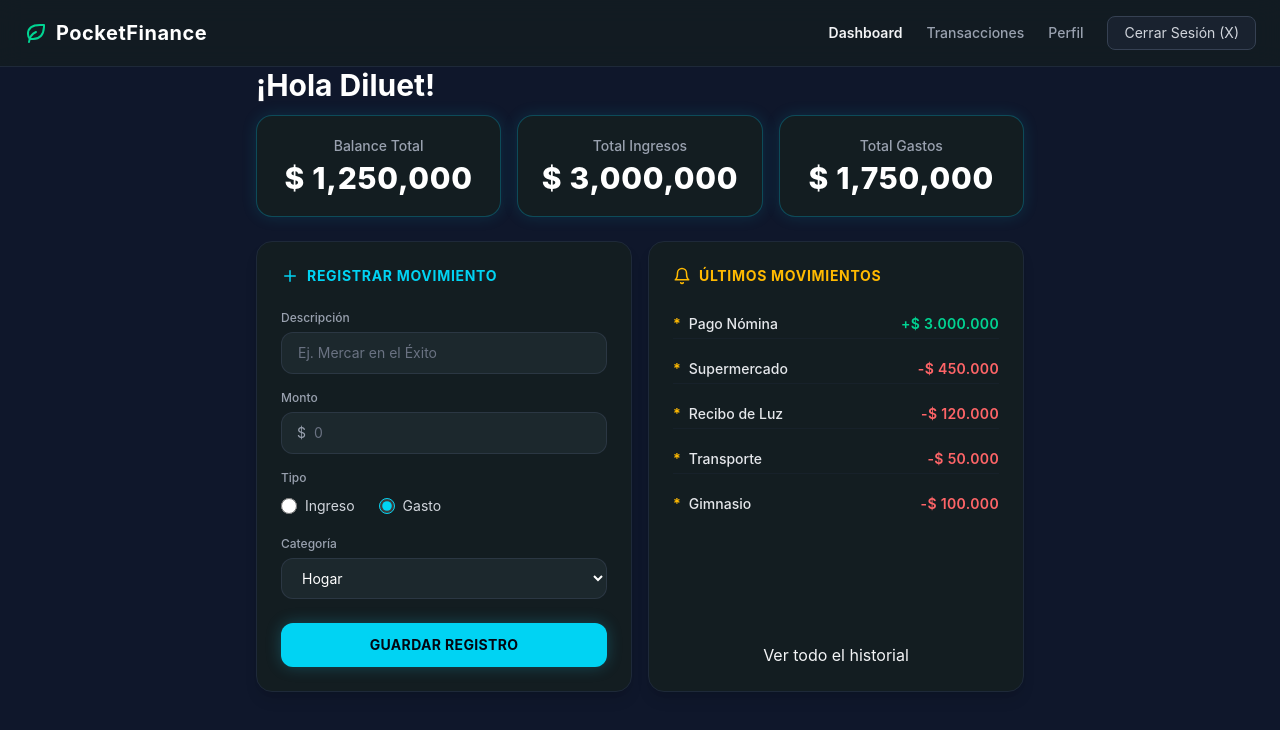
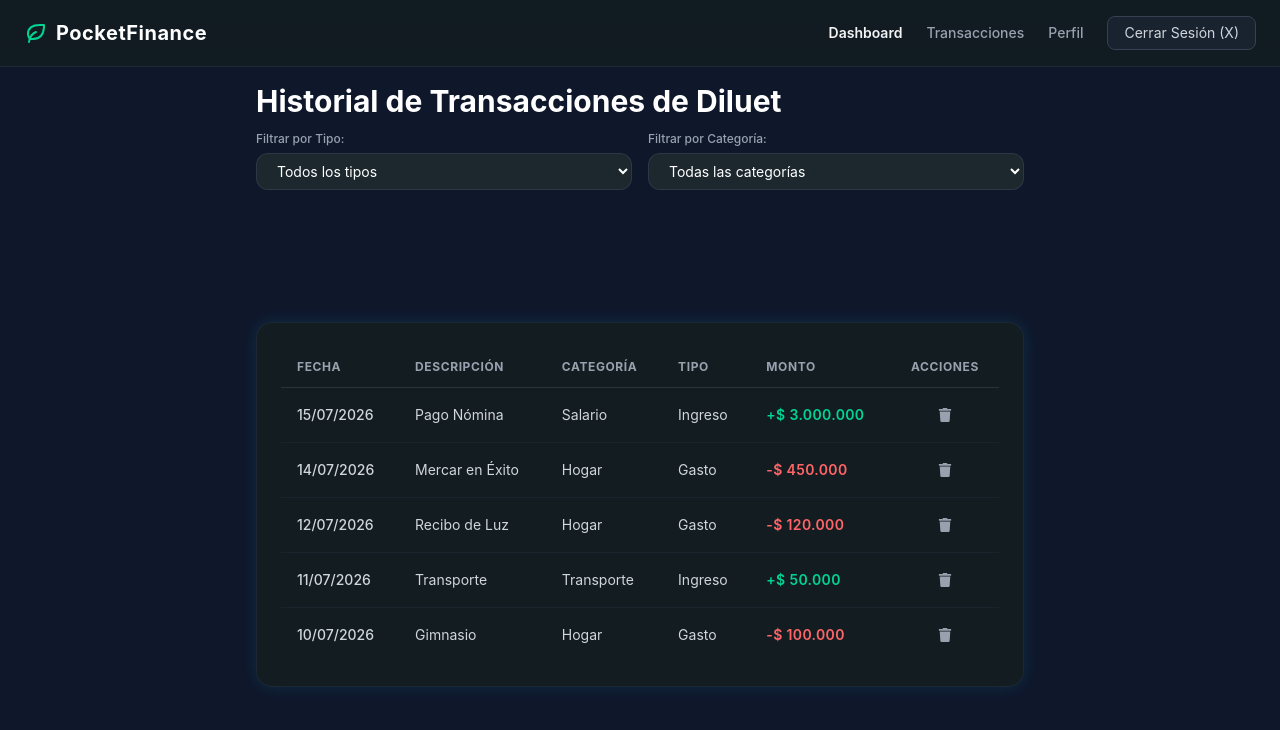
Before and after one commit to lemartinp/PocketFinance, a React (Vite) app: page /transactions in a window 1280 px wide. Shown: the top 730 px of the page. Built offline with nearby package versions, Linux system fonts and the light colour scheme.

Commit message:
TransactionsHistory created

```diff
--- a/src/App.tsx
+++ b/src/App.tsx
@@ -1,10 +1,12 @@
 import Dashboard from "./pages/Dashboard"
+import TransactionHistory from "./pages/TransactionsHistory";
 
 function App() {
 
   return (
     <div className="min-h-screen bg-slate-900 text-gray-100 flex flex-col">
-        <Dashboard />
+        {/*<Dashboard />*/}
+        <TransactionHistory />
     </div>
   )
 }
--- /dev/null
+++ b/src/pages/TransactionsHistory.tsx
@@ -0,0 +1,188 @@
+import { useState } from "react";
+import Header from "../components/Header";
+import { FaTrash } from "react-icons/fa";
+
+
+function TransactionHistory () {
+
+    // Estados locales para los filtros
+    const [filterType, setFilterType] = useState("Todos");
+    const [filterCategory, setFilterCategory] = useState("Todas");
+
+    // Datos mock iniciales basados en el PDF
+    // Más adelante esto vendrá directamente desde el financeSlice de Redux
+    const [transactions, setTransactions] = useState([
+        {
+            id: "1",
+            date: "15/07/2026",
+            description: "Pago Nómina",
+            category: "Salario",
+            type: "Ingreso",
+            amount: 3000000,
+        },
+        {
+            id: "2",
+            date: "14/07/2026",
+            description: "Mercar en Éxito",
+            category: "Hogar",
+            type: "Gasto",
+            amount: 450000,
+        },
+        {
+            id: "3",
+            date: "12/07/2026",
+            description: "Recibo de Luz",
+            category: "Hogar",
+            type: "Gasto",
+            amount: 120000,
+        },
+        {
+            id: "4",
+            date: "11/07/2026",
+            description: "Transporte",
+            category: "Transporte",
+            type: "Ingreso",
+            amount: 50000,
+        },
+        {
+            id: "5",
+            date: "10/07/2026",
+            description: "Gimnasio",
+            category: "Hogar",
+            type: "Gasto",
+            amount: 100000,
+        },
+    ]);
+
+    // Función para filtrar los datos en tiempo real
+    const filteredTransactions = transactions.filter((item) => {
+        const matchesType =
+        filterType === "Todos" || item.type === filterType;
+        const matchesCategory =
+        filterCategory === "Todas" || item.category === filterCategory;
+        return matchesType && matchesCategory;
+    });
+
+    const handleDelete = (id: string) => {
+        const confirmDelete = window.confirm("¿Estás seguro de que deseas eliminar esta transacción?");
+
+        if (confirmDelete) {
+        // Filtramos el array conservando solo los elementos cuyo ID sea DIFERENTE al que queremos borrar
+        setTransactions((prevTransactions) =>
+            prevTransactions.filter((item) => item.id !== id)
+        );
+        }
+    };
+
+    return <>
+        <Header />
+        <main className="flex flex-col px-[20%] w-full mt-4 mx-auto gap-3">
+
+            {/*tittle*/}
+
+            <h1 className="text-3xl font-bold text-white text-center sm:text-left">
+                Historial de Transacciones de Diluet
+            </h1>
+
+            {/*filters*/}
+
+            <section className="grid grid-cols-1 md:grid-cols-2 gap-4 w-full mb-30">
+                <div className="flex flex-col gap-1.5">
+                    <label className="text-gray-400 text-xs font-medium">
+                        Filtrar por Tipo:
+                    </label>
+                    <select
+                        value={filterType}
+                        onChange={(e) => setFilterType(e.target.value)}
+                        className="w-full bg-[#1c282d] border border-gray-700/60 rounded-xl px-4 py-2 text-white text-sm focus:outline-none focus:border-cyan-500 cursor-pointer"
+                    >
+                        <option value="Todos">Todos los tipos</option>
+                        <option value="Ingreso">Ingreso</option>
+                        <option value="Gasto">Gasto</option>
+                    </select>
+                </div>
+                <div className="flex flex-col gap-1.5">
+                    <label className="text-gray-400 text-xs font-medium">
+                        Filtrar por Categoría:
+                    </label>
+                    <select
+                        value={filterCategory}
+                        onChange={(e) => setFilterCategory(e.target.value)}
+                        className="w-full bg-[#1c282d] border border-gray-700/60 rounded-xl px-4 py-2 text-white text-sm focus:outline-none focus:border-cyan-500 cursor-pointer"
+                    >
+                        <option value="Todas">Todas las categorías</option>
+                        <option value="Hogar">Hogar</option>
+                        <option value="Comida">Comida</option>
+                        <option value="Transporte">Transporte</option>
+                        <option value="Salario">Salario</option>
+                    </select>
+                </div>
+            </section>
+
+            {/*transactions*/}
+
+            <div className="bg-[#131d21] border border-gray-800/80 rounded-2xl p-6 shadow-[0_0_15px_rgba(6,182,212,0.15)] w-full overflow-x-auto w-full">
+                <table className="w-full text-left text-sm text-gray-300 border-collapse">
+                    <thead>
+                        <tr className="border-b border-gray-700/60 text-gray-400 font-semibold text-xs uppercase tracking-wider">
+                        <th className="py-3 px-4">Fecha</th>
+                        <th className="py-3 px-4">Descripción</th>
+                        <th className="py-3 px-4">Categoría</th>
+                        <th className="py-3 px-4">Tipo</th>
+                        <th className="py-3 px-4">Monto</th>
+                        <th className="py-3 px-4 text-center">Acciones</th>
+                        </tr>
+                    </thead>
+                    <tbody className="divide-y divide-gray-800/60">
+                        {filteredTransactions.length > 0 ? (
+                            filteredTransactions.map((item) => (
+                                <tr
+                                    key={item.id}
+                                    className="hover:bg-gray-800/30 transition-colors"
+                                >
+                                    <td className="py-3.5 px-4 font-medium text-gray-300">
+                                        {item.date}
+                                    </td>
+                                    <td className="py-3.5 px-4">{item.description}</td>
+                                    <td className="py-3.5 px-4">{item.category}</td>
+                                    <td className="py-3.5 px-4">{item.type}</td>
+                                    <td
+                                        className={`py-3.5 px-4 font-semibold tracking-wide ${
+                                        item.type === "Ingreso"
+                                            ? "text-emerald-400"
+                                            : "text-red-400"
+                                        }`}
+                                    >
+                                        {item.type === "Ingreso" ? "+" : "-"}${" "}
+                                        {item.amount.toLocaleString("es-CO")}
+                                    </td>
+                                    <td className="py-3.5 px-4 text-center">
+                                        <button
+                                            onClick={() => handleDelete(item.id)}
+                                            className="text-gray-400 hover:text-red-400 p-1.5 rounded-lg hover:bg-red-500/10 transition-colors"
+                                            title="Eliminar transacción"
+                                        >
+                                            <FaTrash className="text-sm" />
+                                        </button>
+                                    </td>
+                                </tr>
+                            ))
+                        ) : (
+                        <tr>
+                            <td
+                            colSpan={6}
+                            className="py-6 text-center text-gray-500 italic"
+                            >
+                            No hay transacciones registradas con estos filtros.
+                            </td>
+                        </tr>
+                        )}
+                    </tbody>
+                </table>
+            </div>
+
+        </main>
+    </>
+}
+
+export default TransactionHistory;
```
Also changed, not shown: src/pages/Dashboard.tsx (+9 -0 lines).
